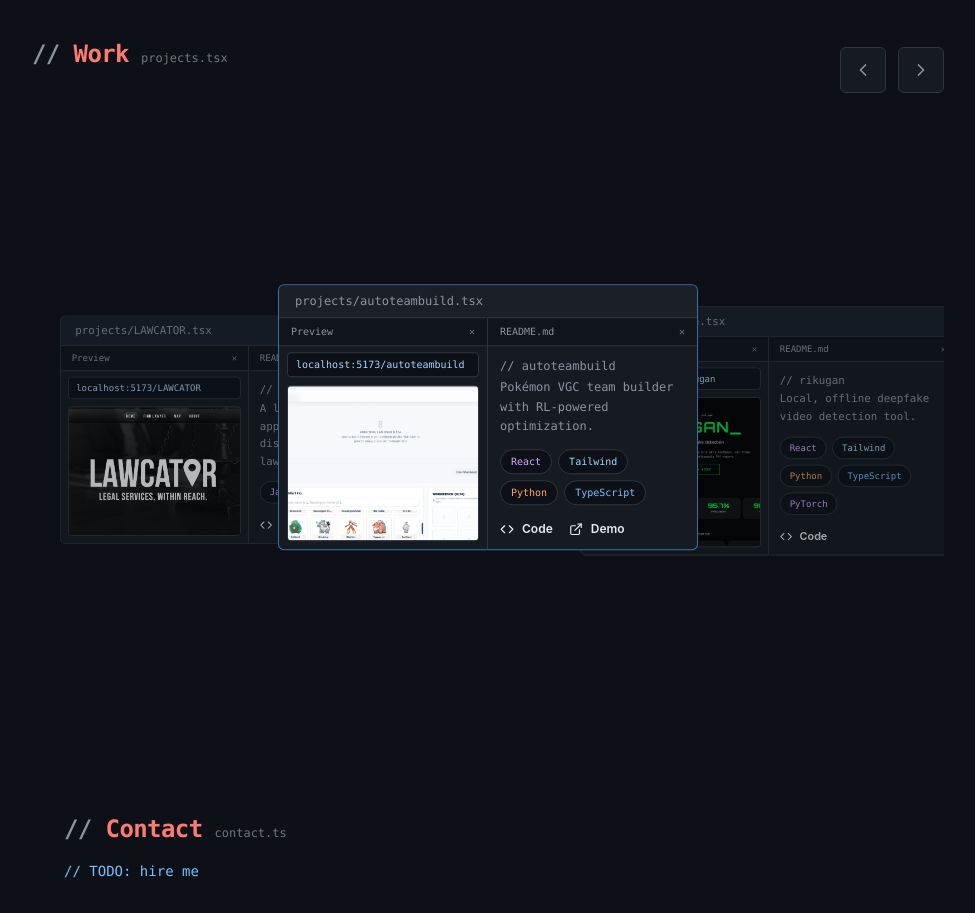
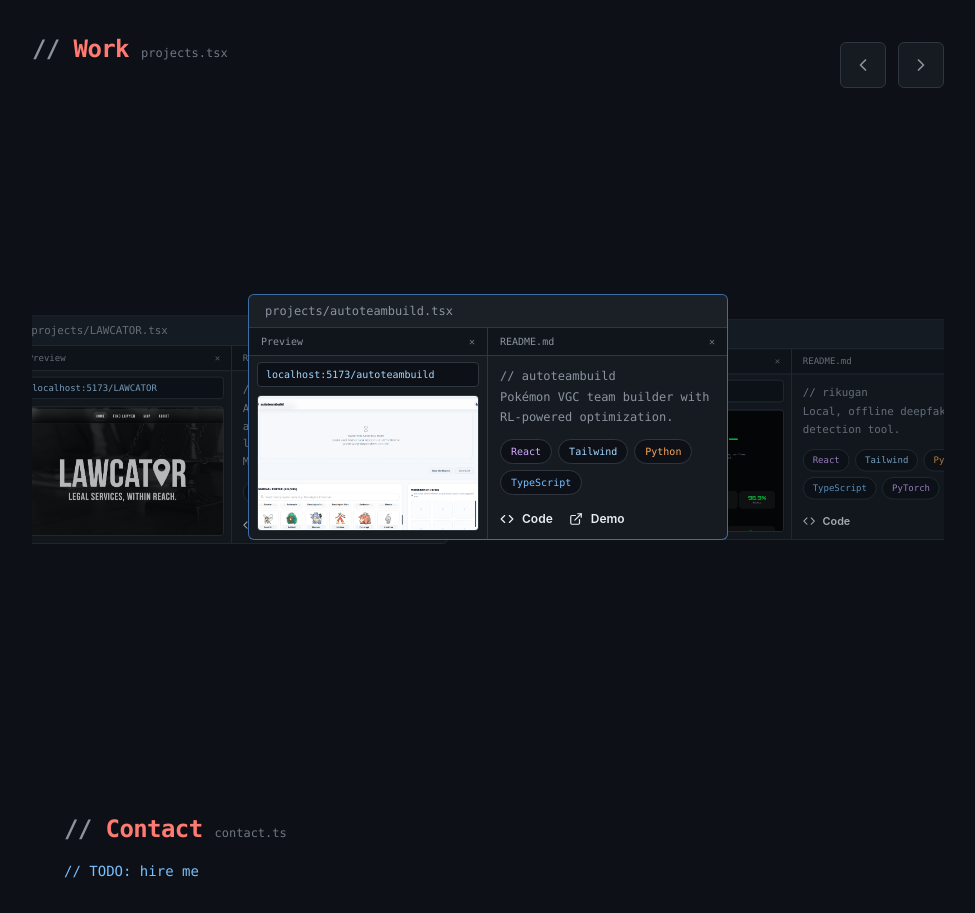
Before and after one commit to miiidev/portfolio, a React (Vite) app: page / in a window 1280 px wide. Shown: the part 2860-3773 px from the top of the page, without its empty margins (224-1199 px from the left). Built offline with nearby package versions, Linux system fonts and the light colour scheme; no server answers.

Commit message:
feat: widen carousel cards and adjust offsets for split panes

```diff
--- a/src/components/ProjectsSection.tsx
+++ b/src/components/ProjectsSection.tsx
@@ -29,8 +29,8 @@ export default function ProjectsSection() {
     return () => window.removeEventListener('portfolio:project', handler);
   }, []);
 
-  const offset = isMobile ? 60 : 260;
-  const farOffset = isMobile ? 100 : 420;
+  const offset = isMobile ? 60 : 280;
+  const farOffset = isMobile ? 100 : 470;
 
   const nextProject = () => {
     setCurrentIndex((prev) => (prev + 1) % projects.length);
@@ -97,7 +97,7 @@ export default function ProjectsSection() {
         </div>
       ) : (
         <motion.div
-          className="relative w-full min-h-[550px] mt-8 overflow-clip"
+          className="relative w-full min-h-[560px] mt-8 overflow-clip"
           drag="x"
           dragConstraints={{ left: 0, right: 0 }}
           dragElastic={0.2}
@@ -116,7 +116,7 @@ export default function ProjectsSection() {
                 style={{
                   left: '50%',
                   top: '50%',
-                  width: 'min(100%, 420px)',
+                  width: 'min(100%, 480px)',
                   zIndex: pos === 0 ? 3 : abs === 1 ? 2 : 1,
                   pointerEvents: abs <= 1 ? 'auto' : 'none',
                 }}
```
